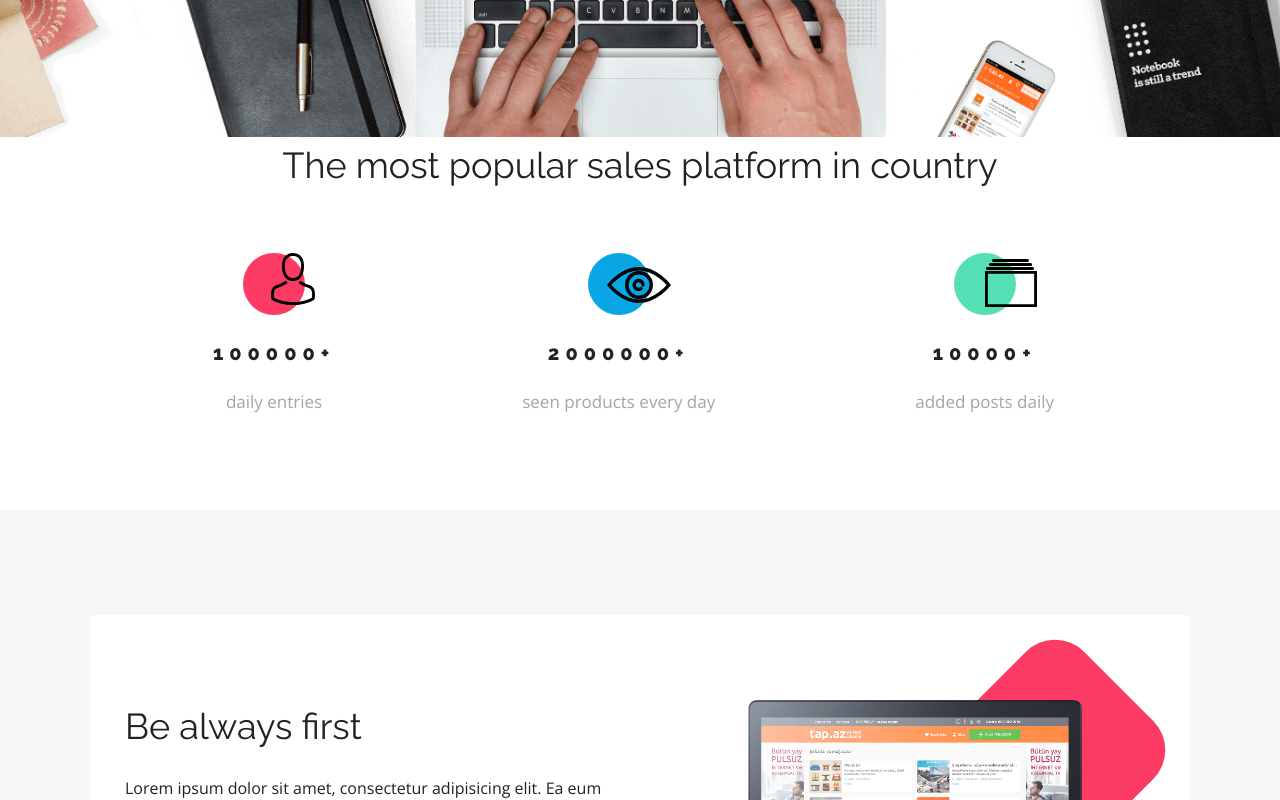
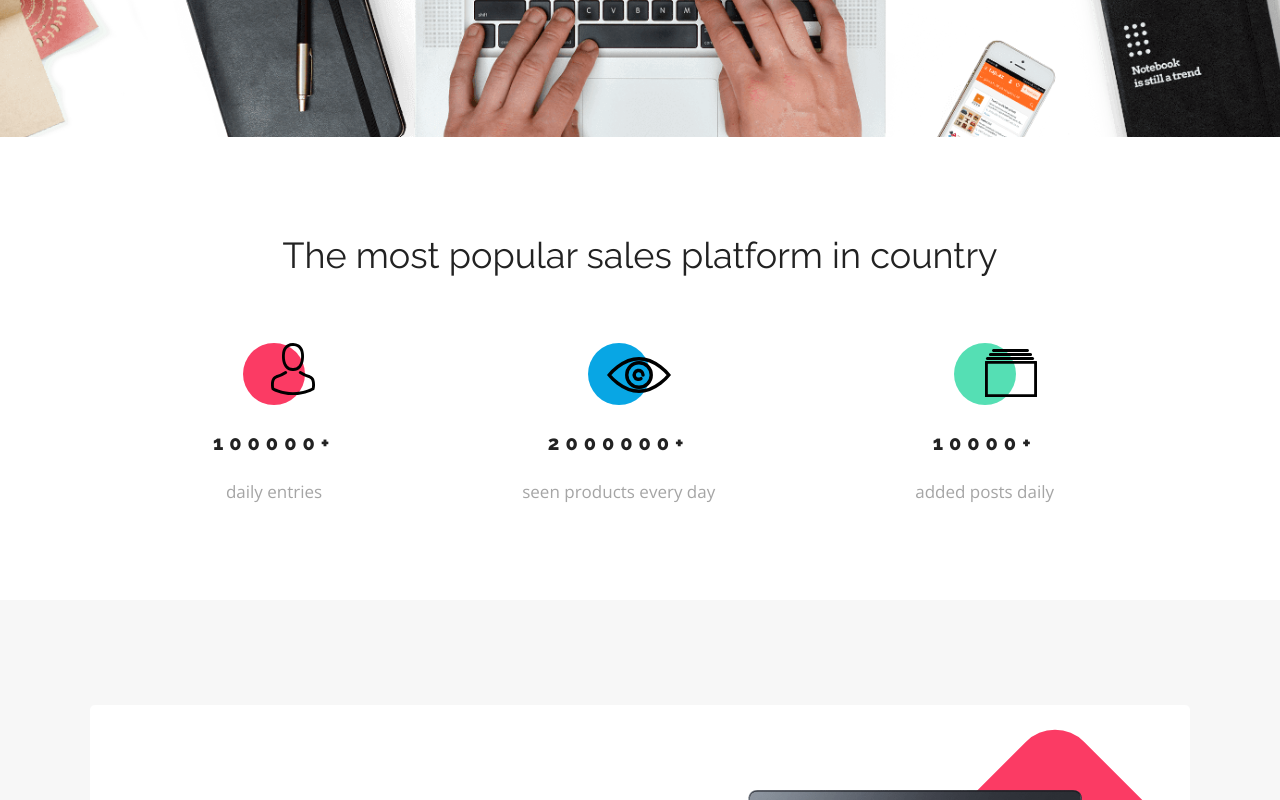
Before and after one commit to martafrackiewicz/best-shop, a website: page index.html in a window 1280 px wide. Shown: the part 663-1463 px from the top of the page. Drawn offline with nearby package versions, Linux system fonts and the light colour scheme; files that its build step writes are made by us from their sources.

Commit message:
fix padding in statistics section

```diff
--- a/scss/elements/_statistic-section.scss
+++ b/scss/elements/_statistic-section.scss
@@ -1,9 +1,10 @@
 .statistics-section {
+  padding-top: 100px;
+
   &__title {
     font-family: $font-secondary;
     font-size: 36px;
     text-align: center;
-    margin-top: 10px;
     padding: 0 35px;
   }
 
```
